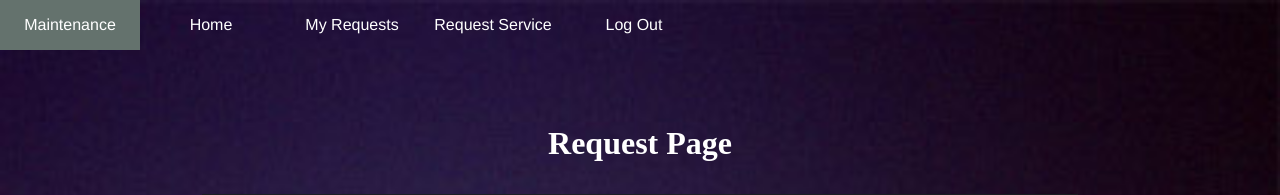
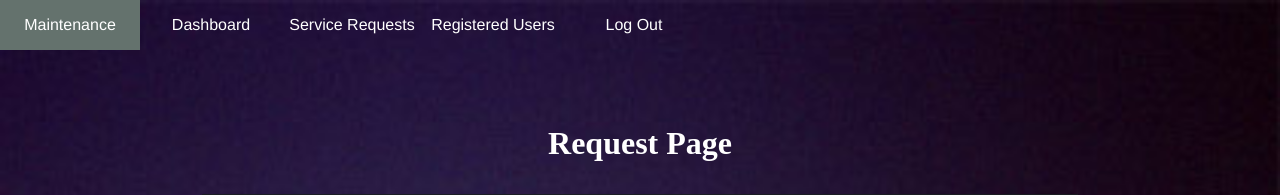
Before and after one commit to kiburualex/maintenance-tracker, a Python web app: template ui/templates/admin/request.html in a window 1280 px wide. Shown: the top 195 px of the page. Run offline with Jinja, Linux system fonts and the light colour scheme; the template is opened without the code that fills it, so the values that code supplies are empty.

Commit message:
[Bug #157878140] Fix Navigation Bug

```diff
--- a/ui/templates/admin/request.html
+++ b/ui/templates/admin/request.html
@@ -13,12 +13,12 @@
 
                 <ul id="menu">
 
-                   <li id="logo"><a href="../../index.html">Maintenance</a></li>
+                    <li id="logo"><a href="#">Maintenance</a></li>
 
-                   <li><a href="../../index.html">Home</a></li>
-                   <li><a href="../../templates/user/my-requests.html">My Requests </a></li>
-                   <li><a href="../../templates/user/request-form.html">Request Service </a></li>
-                   <li id="login"><a href="../../index.html">Log Out</a></li>
+                    <li><a href="dashboard.html">Dashboard</a></li>
+                    <li><a href="requests.html">Service Requests </a></li>
+                    <li><a href="users.html">Registered Users </a></li>
+                    <li id="login"><a href="../../index.html">Log Out</a></li>
                 </ul>
         </div> <!-- navigation menu ends -->
 
```
